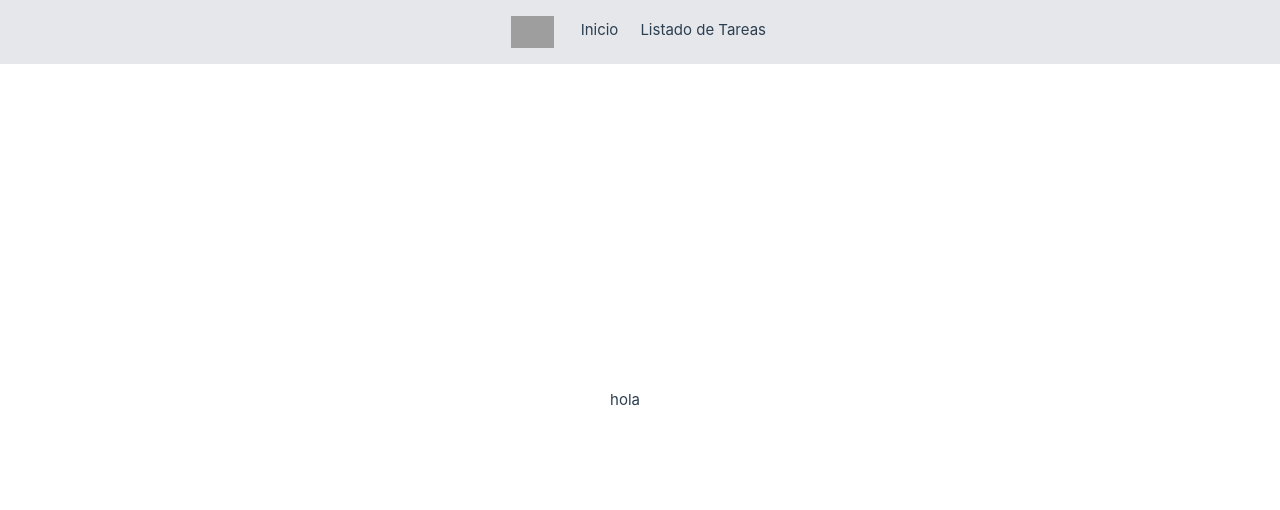
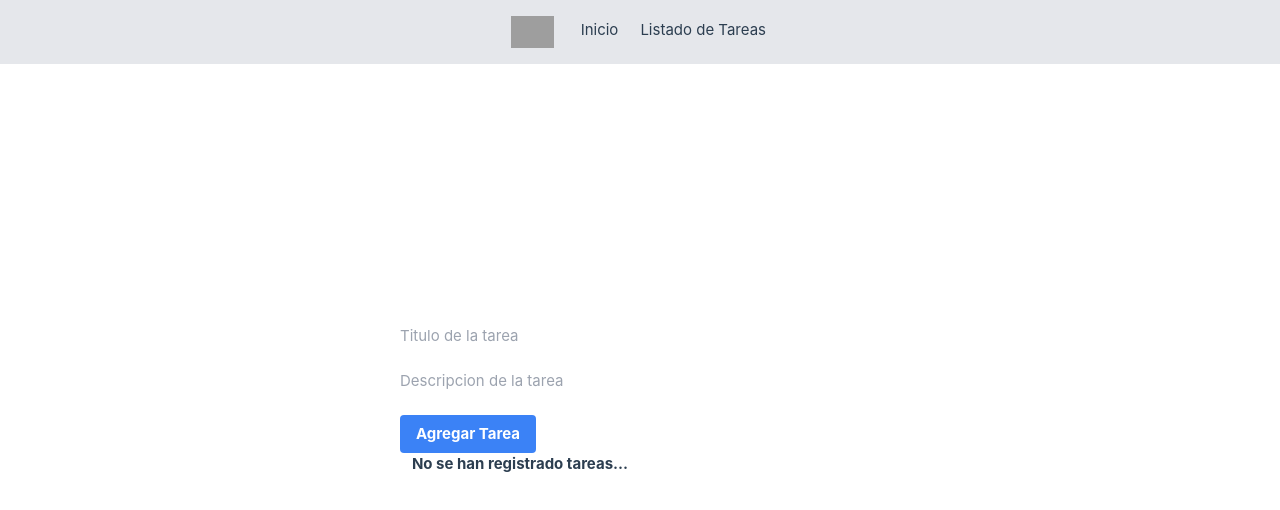
Before and after one commit to chpaez18/prueba_app_citas, a Vue app: page /tareas/listado in a window 1280 px wide. Shown: the top 510 px of the page. Built offline with nearby package versions, Linux system fonts and the light colour scheme; grey boxes are pictures that could not be loaded.

Commit message:
funcionalidad basica de crear, marcar completada y eliminar una tarea

```diff
--- a/src/App.vue
+++ b/src/App.vue
@@ -3,9 +3,7 @@
     <nav class="bg-gray-200">
       <div class="mx-auto max-w-7xl px-2 sm:px-6 lg:px-8">
         <div class="relative flex h-16 items-center justify-between">
-          <div class="absolute inset-y-0 left-0 flex items-center sm:hidden">
-            <!-- Mobile menu button-->
-          </div>
+
           <div class="flex flex-1 items-center justify-center sm:items-stretch sm:justify-start">
             <div class="flex flex-shrink-0 items-center">
               <img class="h-8 w-auto" src="https://tailwindui.com/img/logos/mark.svg?color=indigo&shade=500" alt="Your Company">
@@ -17,6 +15,7 @@
               </div>
             </div>
           </div>
+
         </div>
       </div>
     </nav>
@@ -33,7 +32,6 @@
 header {
   line-height: 1.5;
   width: 100%;
-  background-color: rgb(31 41 55 / var(--tw-bg-opacity)); /* Color de fondo para el navbar */
   position: fixed; /* Fijar el navbar en la parte superior */
   top: 0;
   left: 0;
--- a/src/router/index.js
+++ b/src/router/index.js
@@ -1,6 +1,6 @@
 import { createRouter, createWebHistory } from 'vue-router'
 import HomeView from '../views/HomeView.vue'
-import ListadoView from '../views/tareas/listado.vue'
+import ListadoView from '../views/tareas/ListadoView.vue'
 
 const router = createRouter({
   history: createWebHistory(import.meta.env.BASE_URL),
@@ -10,11 +10,14 @@ const router = createRouter({
       name: 'home',
       component: HomeView
     },
+    //Agregamos nuestra nueva ruta de tareas
+    //----------------------------------------------------
     {
       path: '/tareas/listado',
       name: 'ListadoView',
       component: ListadoView
     },
+    //----------------------------------------------------
     {
       path: '/about',
       name: 'about',
--- a/src/stores/tareas/index.js
+++ b/src/stores/tareas/index.js
@@ -1,40 +1,73 @@
-import { ref, computed } from 'vue'
 import { defineStore } from 'pinia'
+import { generateID, sleep } from '../../utils';
 
-export const useTareaStore = defineStore('tarea', {
+export const useTaskStore = defineStore('task', {
 
     state: () => ({
-        tareas: []
+        tasksList: [],
+        loading: false
     }),
 
     actions: {
 
-        //Setters
-        //--------------------------------------------------------------------------------------------------------
-            setBookInfo(bookInfo) {
-                this.$state.bookInfo = bookInfo
-            },
+        async addTask(taskData){
 
-            setQuotes(quotesData) {
-                this.$state.quotes = quotesData
-            },
-        //--------------------------------------------------------------------------------------------------------
+            //Activamos el loading
+            this.loading = true;
 
-        //Getters
-        //--------------------------------------------------------------------------------------------------------
-            getBookInfo() {
-                return this.$state.bookInfo
-            },
+            //Agregamos la tarea a la lista
+            this.tasksList.push({
+                id: generateID(),
+                ...taskData
+            });
 
-            getQuotes() {
-                return this.$state.quotes
-            },
+            //Simulamos un tiempo de espera
+            await sleep(10);
 
-            resetBook() {
-                this.$state.bookInfo = ''
-                this.$state.quotes = []
+            //Desactivamos el loading
+            this.loading = false;
+        },
+
+
+        async deleteTask(id){
+
+            //Activamos el loading
+            this.loading = true;
+
+            //Filtramos en la lista solo aquellos elementos que no sean el que queremos eliminar, asi simulamos la eliminacion
+            this.tasksList = this.tasksList.filter(task => task.id !== id);
+
+            //Simulamos un tiempo de espera
+            await sleep(10);
+
+            //Desactivamos el loading
+            this.loading = false;
+
+        },
+
+        async changeStatusTask(id){
+
+            //Activamos el loading
+            this.loading = true;
+
+            //Encontramos el índice de la tarea en la lista
+            const index = this.tasksList.findIndex(task => task.id === id);
+
+            if (index !== -1) {
+                //Cambiamos el estado de completado
+                this.tasksList[index].completed = !this.tasksList[index].completed;
+
+                //Movemos la tarea modificada al final del arreglo
+                const [completedTask] = this.tasksList.splice(index, 1);
+                this.tasksList.push(completedTask);
             }
-        //--------------------------------------------------------------------------------------------------------
+
+            //Simulamos un tiempo de espera
+            await sleep(10);
+
+            //Desactivamos el loading
+            this.loading = false;
+        },
     },
     persist: true
 })
--- /dev/null
+++ b/src/utils/index.js
@@ -0,0 +1,8 @@
+//Nos ayudara a generar un id aleatorio para la tarea
+export const generateID = () =>
+  window.URL.createObjectURL(new Blob([])).slice(-36);
+
+
+//Nos ayudara a simular un tiempo de espera
+export const sleep = (ms) =>
+  new Promise((resolve) => setTimeout(resolve, ms));
--- /dev/null
+++ b/src/views/tareas/ListadoView.vue
@@ -0,0 +1,127 @@
+<template>
+  <div class="wrapper">
+
+    <div class="row">
+
+      <div class="col-md-12">
+        <input
+          type="text"
+          placeholder="Titulo de la tarea"
+          v-model="title"
+        />
+      </div>
+
+      <br>
+
+      <div class="col-md-12">
+        <input
+          type="text"
+          placeholder="Descripcion de la tarea"
+          v-model="description"
+        />
+      </div>
+    </div>
+
+    <br>
+
+    <button @click="createTask()" class="bg-blue-500 hover:bg-blue-700 text-white font-bold py-2 px-4 rounded">
+      Agregar Tarea
+    </button>
+
+    <br>
+
+    <!-- No hay tareas agregadas -->
+      <div v-if="taskStore.tasksList.length == 0 && !taskStore.loading">
+        <h3 class="text-center"><strong>No se han registrado tareas...</strong></h3>
+      </div>
+    <!-- FIN No hay tareas agregadas -->
+
+
+    <!-- Tabla de tareas -->
+      <div v-else-if="taskStore.tasksList.length && !taskStore.loading">
+        <div class="container">
+          <table class="rounded-t-lg m-5 w-5/6 mx-auto bg-gray-200 text-gray-800 w-full">
+            <tr class="text-left border-b-2 border-gray-300">
+                <th class="px-4 py-3">Titulo de la Tarea</th>
+                <th class="px-4 py-3">Descripcion</th>
+                <th class="px-4 py-3">Estado</th>
+                <th class="px-4 py-3">Acciones</th>
+            </tr>
+
+            <!-- each row -->
+            <tr v-for="task in taskStore.tasksList.sort()" :key="task.id" class="bg-gray-100 border-b border-gray-200" v-bind:class="{ done: task.completed }">
+               <td class="px-4 py-3"> {{task.title}} </td>
+               <td class="px-4 py-3"> {{task.description}} </td>
+               <td class="px-4 py-3"> {{ (task.completed == 1 ? 'Completada' : 'Pendiente') }} </td>
+               <td class="text-center">
+                   <button v-if="!task.completed" @click="changeStatus(task.id)" type="button" class="bg-blue-500 text-gray-100 p-1 text-sm rounded-sm focus:border-4 border-blue-300">Marcar completada</button>
+                   {{''}}
+                   <button @click="deleteTask(task.id)" type="button" class="bg-red-500 text-gray-100 p-1 text-sm rounded-sm focus:border-4 border-red-300">Eliminar</button>
+               </td>
+            </tr>
+
+          </table>
+
+        </div>
+      </div>
+    <!-- FIN Tabla de tareas -->
+
+
+    <!-- Loader -->
+      <div class=""  v-if="taskStore.loading">
+        <strong>Cargando...</strong>
+      </div>
+    <!-- FIN Loader -->
+
+  </div>
+</template>
+
+<script setup>
+import { ref } from 'vue';
+import { useTaskStore } from '../../stores/tareas/index'
+
+  //Definimos la nueva store a usar
+  //---------------------------------------------
+    const taskStore = useTaskStore()
+  //---------------------------------------------
+
+  //Definimos la variables reactivas para guardar la tarea
+  //---------------------------------------------
+    const title = ref('')
+    const description = ref('')
+  //---------------------------------------------
+
+  //Funciones de la vista
+  //---------------------------------------------
+    function createTask() {
+      taskStore.addTask({title: title.value, description: description.value, completed: 0}) //el completed lo inicializamos en 0 para indicar que la tarea no ha sido completada
+
+      title.value = ''
+      description.value = ''
+    }
+
+    function deleteTask(id) {
+      taskStore.deleteTask(id)
+    }
+
+    function changeStatus(id) {
+      taskStore.changeStatusTask(id)
+    }
+  //---------------------------------------------
+</script>
+
+<style>
+
+.done {
+  text-decoration: line-through;
+  opacity: 0.7;
+}
+
+@media (min-width: 1024px) {
+  .about {
+    min-height: 100vh;
+    display: flex;
+    align-items: center;
+  }
+}
+</style>
--- a/src/views/tareas/listado.vue
+++ /dev/null
@@ -1,18 +0,0 @@
-<template>
-  <div class="wrapper">
-    <h1>hola</h1>
-  </div>
-</template>
-
-<script>
-</script>
-
-<style>
-@media (min-width: 1024px) {
-  .about {
-    min-height: 100vh;
-    display: flex;
-    align-items: center;
-  }
-}
-</style>
```
